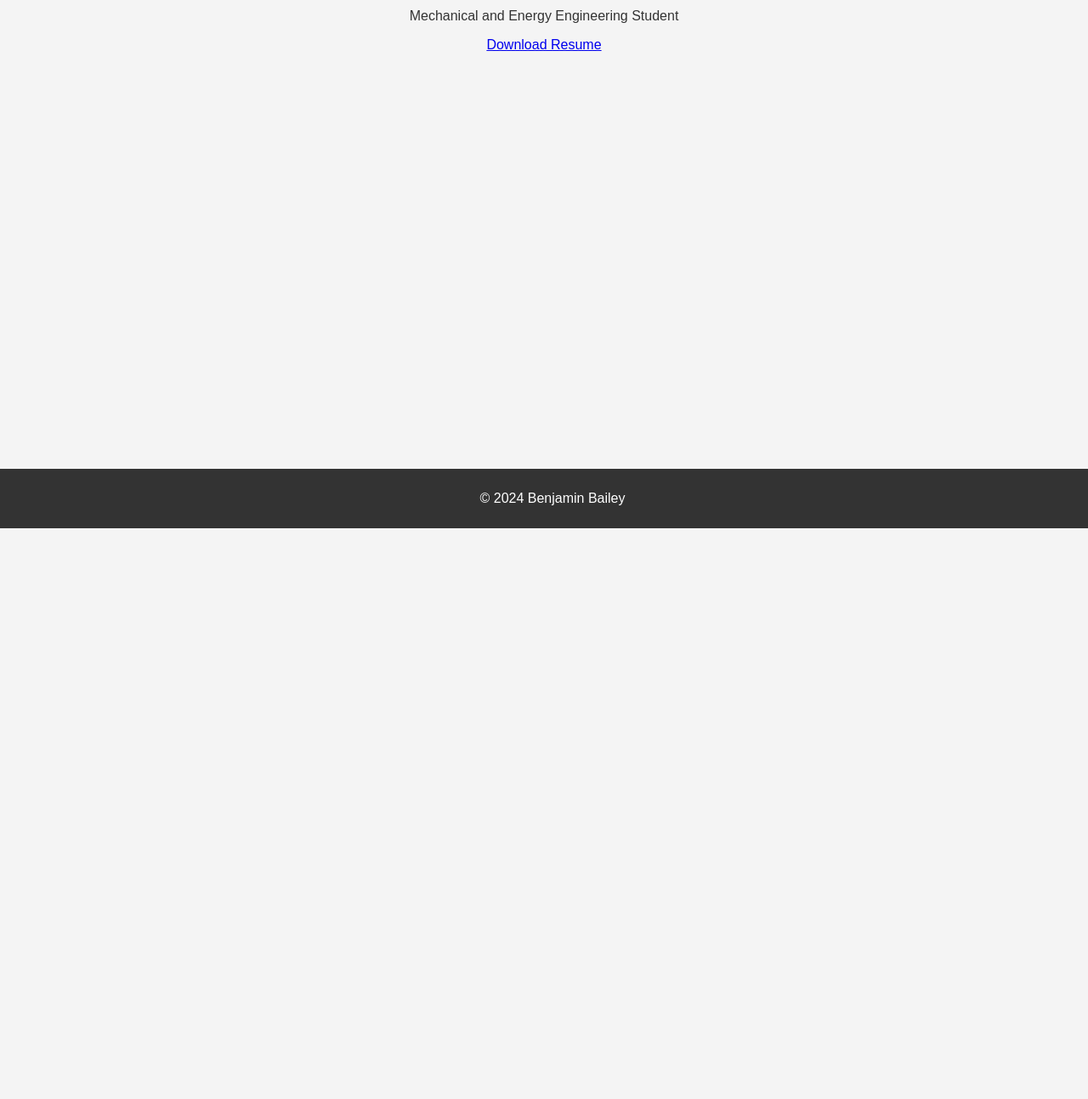
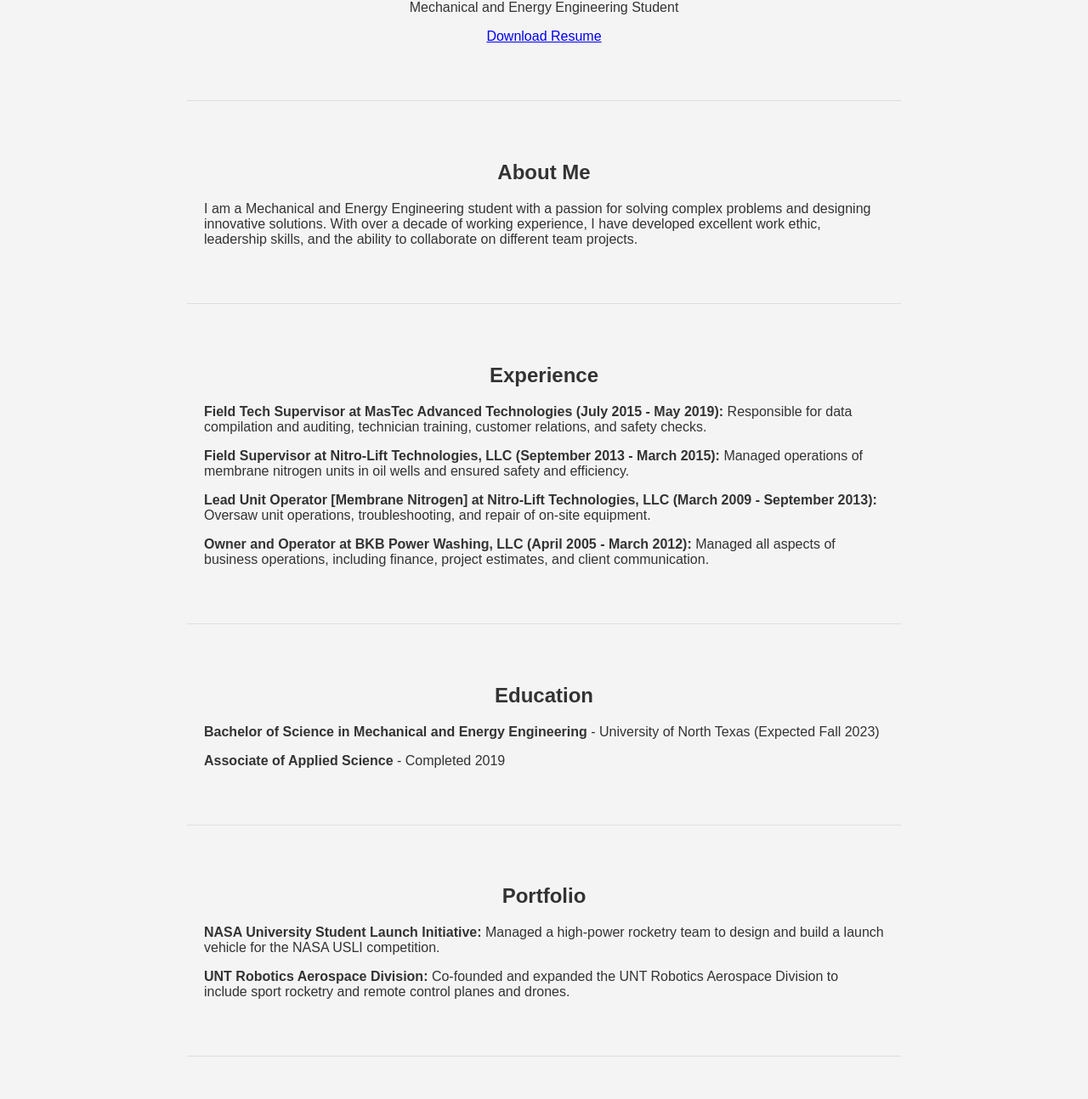
Before and after one commit to RocketSloth/resume, a plain HTML site: page index.html in a window 1280 px wide. Shown: the part 178-1472 px from the top of the page at 85% size. Before the commit the page ends 800 px from the top, so only its background shows below. Drawn offline with Linux system fonts and the light colour scheme.

Commit message:
Update index.html

```diff
--- a/index.html
+++ b/index.html
@@ -17,6 +17,10 @@
             background-color: #333;
             color: white;
             padding: 10px 0;
+            position: fixed;
+            width: 100%;
+            top: 0;
+            z-index: 1000;
         }
 
         nav ul {
@@ -36,7 +40,20 @@
         }
 
         main {
-            padding: 20px;
+            padding-top: 60px; /* To account for the fixed header */
+        }
+
+        section {
+            padding: 50px 20px;
+            max-width: 800px;
+            margin: 0 auto;
+            border-bottom: 1px solid #ddd;
+        }
+
+        .section-title {
+            margin-bottom: 20px;
+            text-align: center;
+            color: #333;
         }
 
         footer {
@@ -44,26 +61,11 @@
             padding: 10px;
             background-color: #333;
             color: white;
-            position: fixed;
-            width: 100%;
-            bottom: 0;
+            margin-top: 20px;
         }
 
         #intro {
             text-align: center;
-            margin-top: 50px;
-        }
-
-        .section-title {
-            margin-top: 40px;
-            margin-bottom: 20px;
-            text-align: center;
-            color: #333;
-        }
-
-        .content {
-            max-width: 800px;
-            margin: 0 auto;
         }
     </style>
 </head>
@@ -71,18 +73,18 @@
     <header>
         <nav>
             <ul>
-                <li><a href="#home" onclick="navigateTo('home')">Home</a></li>
-                <li><a href="#about" onclick="navigateTo('about')">About</a></li>
-                <li><a href="#experience" onclick="navigateTo('experience')">Experience</a></li>
-                <li><a href="#education" onclick="navigateTo('education')">Education</a></li>
-                <li><a href="#portfolio" onclick="navigateTo('portfolio')">Portfolio</a></li>
-                <li><a href="#contact" onclick="navigateTo('contact')">Contact</a></li>
+                <li><a href="#home">Home</a></li>
+                <li><a href="#about">About</a></li>
+                <li><a href="#experience">Experience</a></li>
+                <li><a href="#education">Education</a></li>
+                <li><a href="#portfolio">Portfolio</a></li>
+                <li><a href="#contact">Contact</a></li>
             </ul>
         </nav>
     </header>
 
     <main>
-        <section id="home" class="content">
+        <section id="home">
             <div id="intro">
                 <h1>Benjamin Bailey</h1>
                 <p>Mechanical and Energy Engineering Student</p>
@@ -90,12 +92,12 @@
             </div>
         </section>
 
-        <section id="about" class="content" style="display: none;">
+        <section id="about">
             <h1 class="section-title">About Me</h1>
             <p>I am a Mechanical and Energy Engineering student with a passion for solving complex problems and designing innovative solutions. With over a decade of working experience, I have developed excellent work ethic, leadership skills, and the ability to collaborate on different team projects.</p>
         </section>
 
-        <section id="experience" class="content" style="display: none;">
+        <section id="experience">
             <h1 class="section-title">Experience</h1>
             <p><strong>Field Tech Supervisor at MasTec Advanced Technologies (July 2015 - May 2019):</strong> Responsible for data compilation and auditing, technician training, customer relations, and safety checks.</p>
             <p><strong>Field Supervisor at Nitro-Lift Technologies, LLC (September 2013 - March 2015):</strong> Managed operations of membrane nitrogen units in oil wells and ensured safety and efficiency.</p>
@@ -103,19 +105,19 @@
             <p><strong>Owner and Operator at BKB Power Washing, LLC (April 2005 - March 2012):</strong> Managed all aspects of business operations, including finance, project estimates, and client communication.</p>
         </section>
 
-        <section id="education" class="content" style="display: none;">
+        <section id="education">
             <h1 class="section-title">Education</h1>
             <p><strong>Bachelor of Science in Mechanical and Energy Engineering</strong> - University of North Texas (Expected Fall 2023)</p>
             <p><strong>Associate of Applied Science</strong> - Completed 2019</p>
         </section>
 
-        <section id="portfolio" class="content" style="display: none;">
+        <section id="portfolio">
             <h1 class="section-title">Portfolio</h1>
             <p><strong>NASA University Student Launch Initiative:</strong> Managed a high-power rocketry team to design and build a launch vehicle for the NASA USLI competition.</p>
             <p><strong>UNT Robotics Aerospace Division:</strong> Co-founded and expanded the UNT Robotics Aerospace Division to include sport rocketry and remote control planes and drones.</p>
         </section>
 
-        <section id="contact" class="content" style="display: none;">
+        <section id="contact">
             <h1 class="section-title">Contact</h1>
             <p>Email: <a href="mailto:BenjaminBailey@my.unt.edu">BenjaminBailey@my.unt.edu</a></p>
             <p>LinkedIn: <a href="https://www.linkedin.com/in/ben-bailey" target="_blank">linkedin.com/in/ben-bailey</a></p>
@@ -126,18 +128,5 @@
         <p>&copy; 2024 Benjamin Bailey</p>
     </footer>
 
-    <script>
-        function navigateTo(section) {
-            const sections = document.querySelectorAll('main section');
-            sections.forEach(sec => sec.style.display = 'none');
-
-            document.getElementById(section).style.display = 'block';
-        }
-
-        // Set the default section to display on page load
-        document.addEventListener('DOMContentLoaded', () => {
-            navigateTo('home');
-        });
-    </script>
 </body>
 </html>
```
